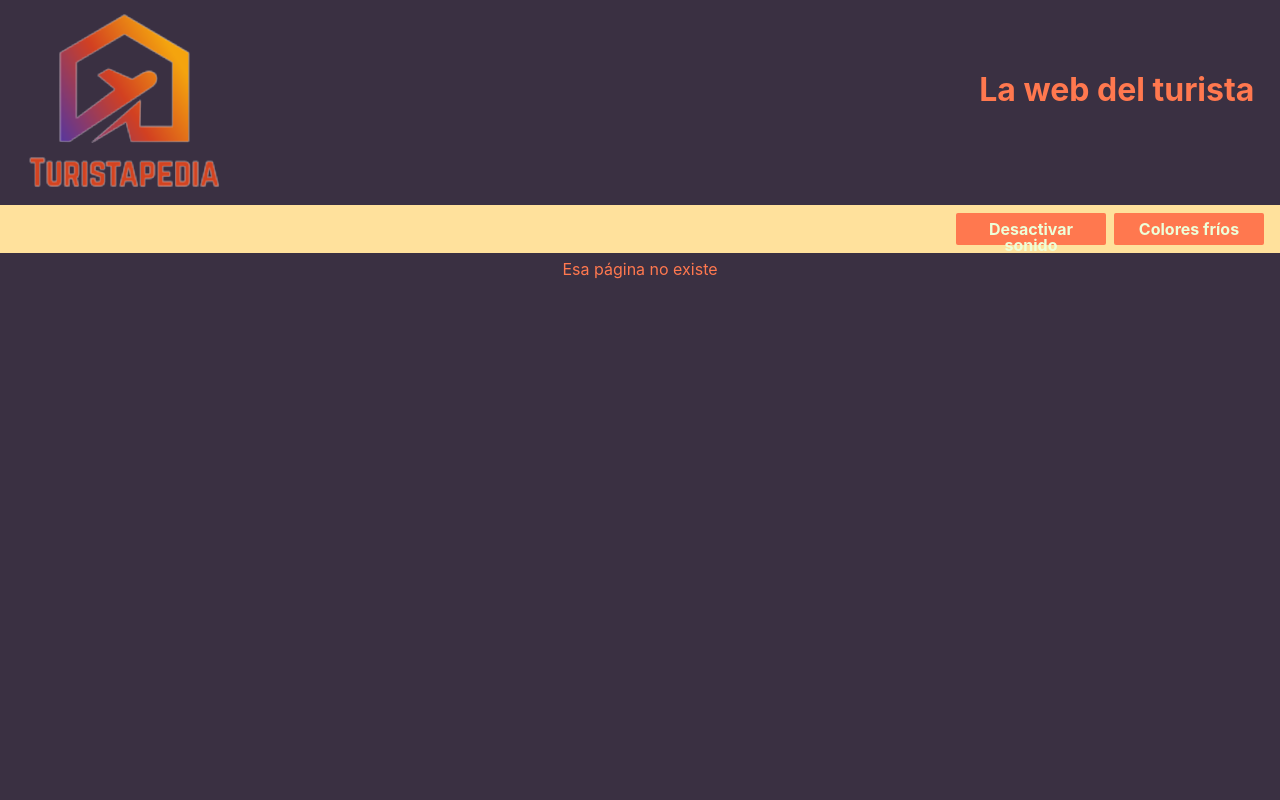
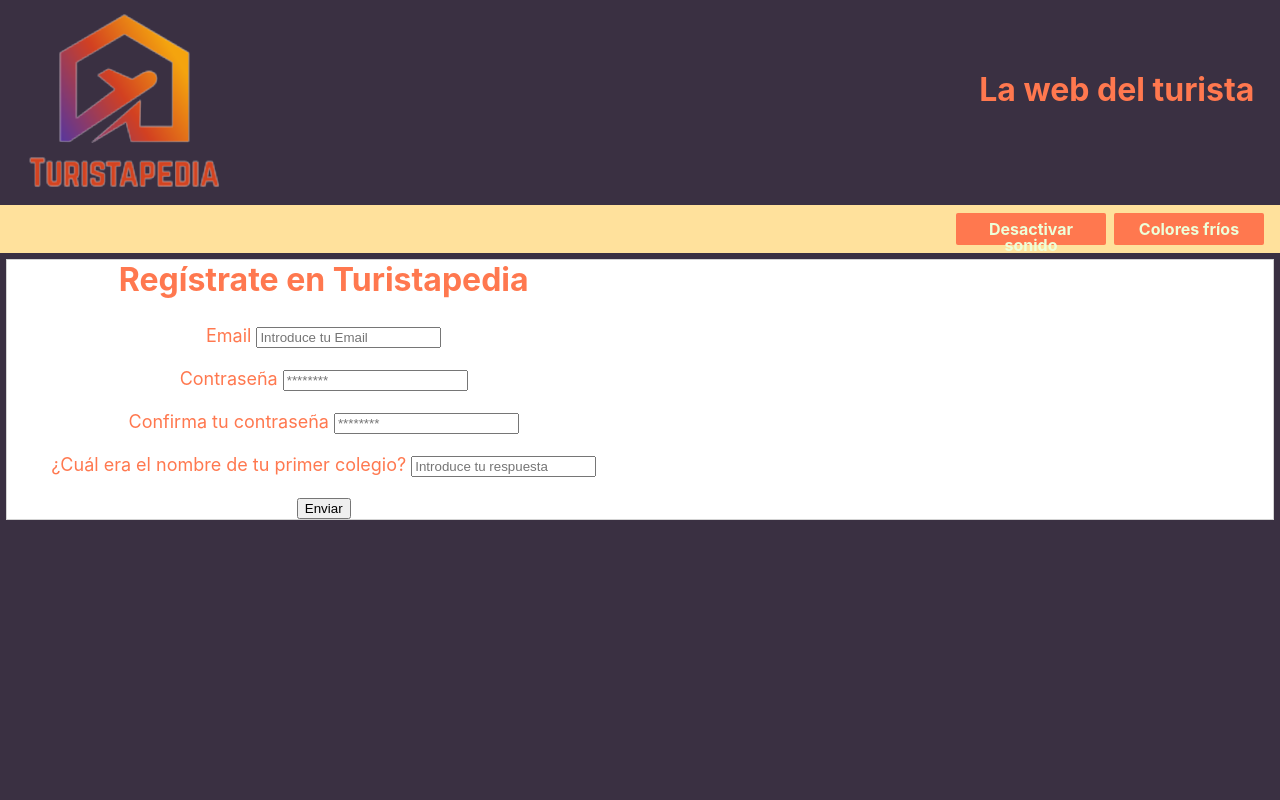
Before and after one commit to MariaGomGod/turistapedia-cliente, a React (Create React App) app: page /register in a window 1280 px wide. Shown: the top 800 px of the page. Built offline with nearby package versions, Linux system fonts and the light colour scheme.

Commit message:
añadido formulario de registro y validación. Añadidas versiones preliminares de las páginas de reseteo de contraseña y pregunta de seguridad.

```diff
--- a/src/components/Router.js
+++ b/src/components/Router.js
@@ -5,7 +5,9 @@ import Destination from "../pages/Destination";
 import Pending from "../pages/Pending";
 import Create from "../pages/create/Create";
 import StreetMap from "../pages/StreetMap";
+import Register from "../pages/Register";
 import Error from "../pages/Error";
+import SecurityQuestion from "../pages/SecurityQuestion";
 
 export default function Router() {
     return (
@@ -18,6 +20,8 @@ export default function Router() {
                     <Route exact path="/pending" component={Pending} />
                     <Route exact path="/create" component={Create} />
                     <Route exact path="/map" component={StreetMap} />
+                    <Route exact path="/register" component={Register} />
+                    <Route exact path="/security-question" component={SecurityQuestion} />
 
                     <Route component={Error} />
                 </Switch>
--- /dev/null
+++ b/src/pages/Register.js
@@ -0,0 +1,116 @@
+import './Register.sass';
+import { useState } from 'react';
+import { NotificationContainer, NotificationManager } from 'react-notifications';
+
+export default function Register() {
+
+    const [registerData, setRegisterData] = useState({});
+
+    const register = e => {
+
+        e.preventDefault();
+
+        const form = e.target;
+
+        fetch("http://localhost:8080/users", {
+            method: 'POST',
+            body: JSON.stringify(registerData),
+            headers: {
+                "Content-Type": "application/json"
+            }
+        })
+            .then(response => {
+                if (response.ok) {
+                    setRegisterData({}); // vaciamos el estado
+                    form.reset();           // vaciamos el formulario
+                    NotificationManager.success("Registro exitoso. Redirigiendo a la página de inicio de sesión...", "Éxito", 3000);
+
+                } else if (response.status >= 400 && response.status < 500) {
+                    response.json().then(data => {
+                        if (data.message.includes("unique")) {
+                            const email = document.getElementById("email");
+                            email.setCustomValidity("Este email ya está en uso, utiliza uno diferente");
+                        }
+                        NotificationManager.warning("Por favor, revise el formulario", "Advertencia", 3000);
+                    });
+                } else {
+                    NotificationManager.error("Se ha producido un error, inténtelo de nuevo en unos segundos", "Error", 3000);
+                }
+                /* NotificationManager se encarga de generar una notificación de éxito o error dependiendo de si la respuesta del servidor
+                es exitosa o no. */
+            })
+            .catch(() => NotificationManager.error("Se ha producido un error, inténtelo de nuevo en unos segundos", "Error", 3000));
+            /* Añado un catch para gestionar errores de red (servidor caído, no hay conexión, etcétera). */
+    };
+
+    const handleInput = e => {
+        const field = e.target.id;
+        const value = e.target.value;
+
+        if (field === "email") {
+            e.target.setCustomValidity("");
+            // Llegado a este punto, el usuario ha modificado el input al que corresponde el mail. Borramos el mensaje de error si
+            // lo hubiera, asumiendo que va a intentarlo con otro diferente.
+        }
+
+        setRegisterData(currentRegisterData => {
+            const newRegisterData = {...currentRegisterData};
+            newRegisterData[field] = value;
+            return newRegisterData;
+        });
+    }
+
+    const handlePassword = e => {
+        const password = document.getElementById("password");
+        const passwordCheck = document.getElementById("passwordCheck");
+
+        if (password.value === passwordCheck.value) {
+            password.setCustomValidity("");
+        } else {
+            password.setCustomValidity("Las contraseñas no coinciden");
+        }
+
+        if (e.target.id === "password") {
+            handleInput(e);
+        }
+    }
+
+    return (
+        <div className="wrapper">
+            <div id="register">
+                <NotificationContainer />
+                {/* Este componente lo añado para que salga una notificación de éxito o error al añadir un nuevo punto de interés. */}
+
+                <h1>Regístrate en Turistapedia</h1>
+
+                <form onSubmit={register}>
+
+                    <div id="registerInputs">
+                        <div className="inputBlock">
+                            <label htmlFor="emailInput">Email</label>
+                            <input type="email" id="email" placeholder="Introduce tu Email" onInput={handleInput} required></input>
+                        </div>
+
+                        <div className="inputBlock">
+                            <label htmlFor="passwordInput">Contraseña</label>
+                            <input type="password" id="password" placeholder="********" minLength="6" onInput={handlePassword} required></input>
+                        </div>
+
+                        <div className="inputBlock">
+                            <label htmlFor="passwordInput">Confirma tu contraseña</label>
+                            <input type="password" id="passwordCheck" placeholder="********" minLength="6" onInput={handlePassword} required></input>
+                        </div>
+                        <div className="inputBlock">
+                            <label htmlFor="securityQuestion">¿Cuál era el nombre de tu primer colegio?</label>
+                            <input type="text" id="securityQuestion" placeholder="Introduce tu respuesta" onInput={handleInput} required></input>
+                        </div>
+                    </div>
+
+                    <input type="submit" value="Enviar"></input>
+
+                </form>
+            </div>
+        </div>
+
+    )
+}
--- /dev/null
+++ b/src/pages/SecurityQuestion.js
@@ -0,0 +1,24 @@
+import './SecurityQuestion.sass';
+
+export default function SecurityQuestion() {
+    return (
+        <div className="wrapper">
+            <div id="securityQuestion">
+                <h1>¿Tienes problemas para iniciar sesión?</h1>
+                <h2>Responde a esta pregunta de seguridad</h2>
+
+                <form action="#">
+
+                    <div className="inputBlock">
+                        <label for="securityQuestion">¿Cuál era el nombre de tu primer colegio?</label>
+                        <input type="text" id="securityQuestionInput" name="securityQuestionInput" placeholder="Introduce tu respuesta"></input>
+                    </div>
+
+                    <input type="submit" value="Enviar"></input>
+
+                </form>
+            </div>
+        </div>
+
+    )
+}
```
Also changed, not shown: src/pages/Register.sass (added), src/pages/ResetPassword.js (added), src/pages/ResetPassword.sass (added), src/pages/SecurityQuestion.sass (added).
